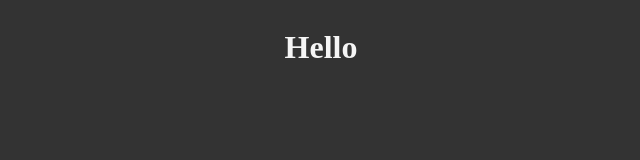
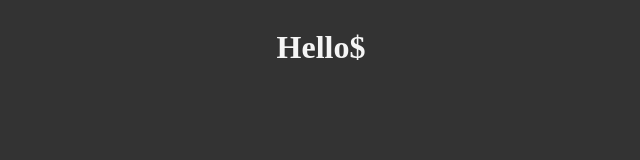
Before and after one commit to Sukumar755/gitPlaygroudnew, a plain HTML site: page index.html in a window 1280 px wide. Shown: the full height of the page, 319-959 px from the left. Drawn offline with Linux system fonts and the light colour scheme.

Commit message:
added dollar symbol

```diff
--- a/index.html
+++ b/index.html
@@ -10,6 +10,6 @@
   </head>
 
   <body>
-    <h1>Hello</h1>
+    <h1>Hello$</h1>
   </body>
 </html>
```
